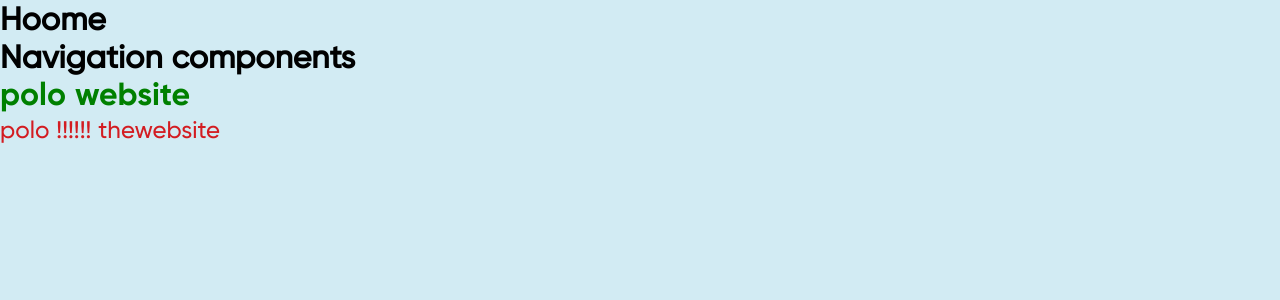
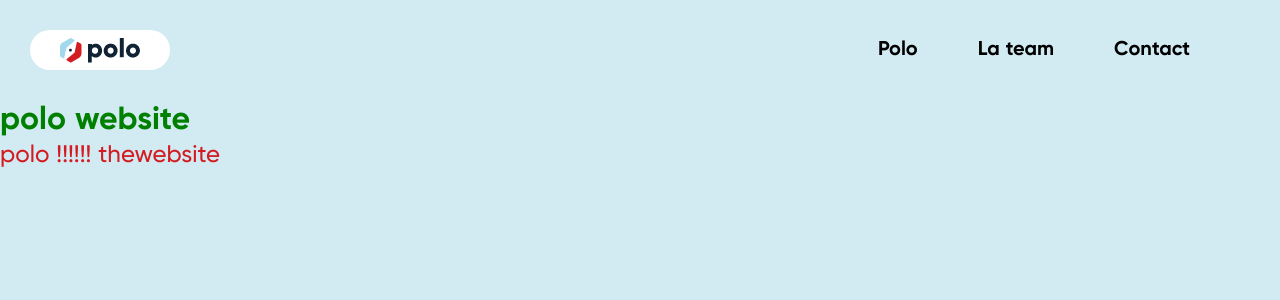
Before and after one commit to polo-travel/polo-website, a Nuxt app: page / in a window 1280 px wide. Shown: the top 300 px of the page. Built offline with nearby package versions, Linux system fonts and the light colour scheme.

Commit message:
custom navigation bar

```diff
--- /dev/null
+++ b/assets/css/components/components.styl
@@ -0,0 +1,2 @@
+@import "navigation.styl"
+@import "logo.styl"
--- /dev/null
+++ b/assets/css/components/logo.styl
@@ -0,0 +1,12 @@
+.logo
+  width 140px
+  height 40px
+  background white
+  border-radius: 35px
+  display flex
+  justify-content center
+  align-items center
+  img
+    display block
+    width 80px
+    height 25px
--- /dev/null
+++ b/assets/css/components/navigation.styl
@@ -0,0 +1,12 @@
+.navigation
+  display flex
+  padding 30px
+  justify-content space-between
+  align-items center
+  &-list
+    display flex
+    list-style none
+  &-item
+    margin-right: 60px
+    gilroyBold()
+    font-size: 20px
--- a/assets/css/main.styl
+++ b/assets/css/main.styl
@@ -2,3 +2,4 @@
 @import "variables"
 @import "base"
 @import "layout"
+@import "components"
--- a/components/Home/Home.vue
+++ b/components/Home/Home.vue
@@ -1,6 +1,5 @@
 <template>
     <div class="home">
-        <h1>Hoome</h1>
         <navigation></navigation>
         <h1 class="title">
             polo website
--- /dev/null
+++ b/components/Logo/Logo.vue
@@ -0,0 +1,5 @@
+<template>
+  <div class="logo">
+    <img src="../../static/img/logo-polo.png" alt="">
+  </div>
+</template>
--- a/components/Navigation/Navigation.vue
+++ b/components/Navigation/Navigation.vue
@@ -1,11 +1,20 @@
 <template>
     <div class="navigation">
-        <h1>Navigation components</h1>
+        <logo></logo>
+        <ul class="navigation-list">
+            <li class="navigation-item">Polo</li>
+            <li class="navigation-item">La team</li>
+            <li class="navigation-item">Contact</li>
+        </ul>
     </div>
 </template>
 
 <script>
+    import Logo from '~/components/Logo/Logo.vue'
     export default {
-        name: "Navigation"
+        name: "Navigation",
+        components: {
+            Logo
+        }
     }
 </script>
```
Also changed, not shown: components/Logo.vue (deleted, +0 -33 lines).
